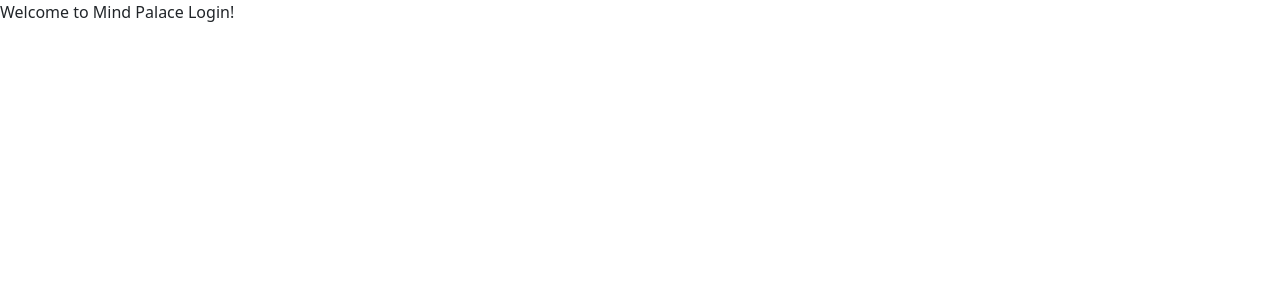
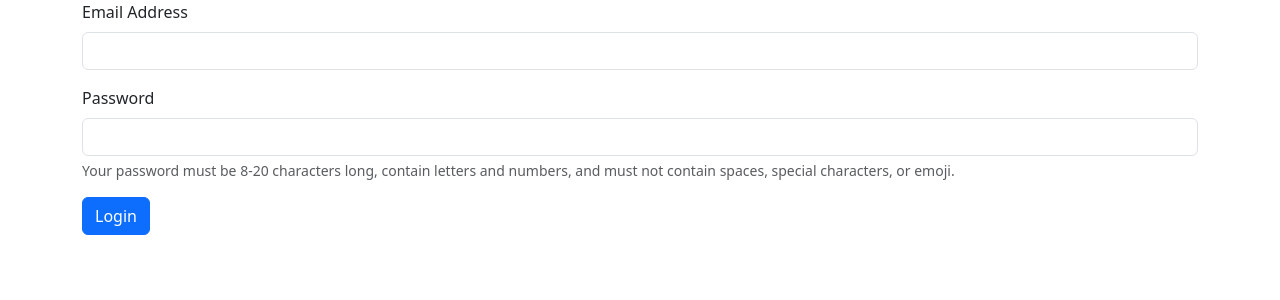
Before and after one commit to neidacreates/mind_palace_frontend, a React (Create React App) app: page /signup in a window 1280 px wide. Shown: the top 300 px of the page. Built offline with nearby package versions, Linux system fonts and the light colour scheme; no server answers.

Commit message:
adds successful login navigation

```diff
--- a/package.json
+++ b/package.json
@@ -6,6 +6,7 @@
     "@testing-library/jest-dom": "^5.14.1",
     "@testing-library/react": "^13.0.0",
     "@testing-library/user-event": "^13.2.1",
+    "axios": "^1.3.1",
     "bootstrap": "^5.2.3",
     "react": "^18.2.0",
     "react-bootstrap": "^2.7.0",
--- a/src/Pages/Dashboard.js
+++ b/src/Pages/Dashboard.js
@@ -1,10 +1,13 @@
 // import mockWorkspaces from "../testData";
-import { Link, Outlet } from "react-router-dom";
+import { Link, useLocation } from "react-router-dom";
 
 const Dashboard = ({ workspaceData }) => {
+  const location = useLocation();
+  const current_user = location.state.user_id;
+  console.log("current user id ", current_user);
   return (
     <div>
-      <h1>Welcome to Mind Palace Workspaces Dashboard!</h1>
+      <h1>Welcome to Mind Palace Workspaces Dashboard, User {current_user}!</h1>
 
       <h2>
         Choose one of your existing workspaces from below or make a new one.
--- a/src/Pages/Login.js
+++ b/src/Pages/Login.js
@@ -1,5 +1,72 @@
+// TODO: handle errors when user isn't found (display popup or something?)
+// TODO: where to save the user id? state? browser storage?
+// TODO: get the page to move to /workspaces when the login is successful
+
+import { wait } from "@testing-library/user-event/dist/utils";
+import axios from "axios";
+import { useNavigate } from "react-router-dom";
+
 const Login = () => {
-  return <div>Welcome to Mind Palace Login!</div>;
+  const apiAddress = process.env.REACT_APP_BACKEND_URL;
+  const navigate = useNavigate();
+
+  const getUser = async (emailAddress, password) => {
+    await wait(1000);
+    return axios
+      .post(`${apiAddress}/login`, {
+        email: emailAddress,
+        password: password,
+      })
+      .then((response) => {
+        const current_user = response.data;
+        console.log(current_user);
+        navigate("/workspaces", { state: { user_id: current_user } });
+      })
+      .catch((error) => <section>{error.response.data.message}</section>);
+  };
+
+  const onLoginSubmit = (event) => {
+    event.preventDefault();
+    const emailAddress = event.target.elements.email.value;
+    const password = event.target.password.value;
+    getUser(emailAddress, password);
+  };
+
+  return (
+    <form className="container" onSubmit={onLoginSubmit}>
+      <div className="mb-3">
+        <label htmlFor="InputEmail1" className="form-label">
+          Email Address
+        </label>
+        <input
+          type="email"
+          name="email"
+          className="form-control"
+          id="InputEmail1"
+          aria-describedby="emailHelp"
+        />
+      </div>
+      <div className="mb-3">
+        <label htmlFor="InputPassword" className="form-label">
+          Password
+        </label>
+        <input
+          type="password"
+          name="password"
+          className="form-control"
+          id="InputPassword"
+          aria-describedby="passwordHelpBlock"
+        />
+        <div id="passwordHelpBlock" className="form-text">
+          Your password must be 8-20 characters long, contain letters and
+          numbers, and must not contain spaces, special characters, or emoji.
+        </div>
+      </div>
+      <button type="submit" className="btn btn-primary">
+        Login
+      </button>
+    </form>
+  );
 };
 
 export default Login;
--- a/src/components/Timer.js
+++ b/src/components/Timer.js
@@ -1,3 +1,7 @@
+// TODO:
+// settings modal window
+// switching timer to break (probably just make a button to switch which also changes the secondsLeft state and change the heading)
+
 import React, { useEffect, useState } from "react";
 
 const Timer = ({ seconds }) => {
@@ -54,6 +58,7 @@ const Timer = ({ seconds }) => {
   // stuff that gets rendered
   return (
     <div className="container">
+      <span>Timer!</span>
       <button className="btn btn-primary" onClick={start}>
         Start
       </button>
--- a/src/testData.js
+++ b/src/testData.js
@@ -12,7 +12,7 @@ export const mockWorkspaces = [
     id: 2,
     name: "Beach",
     timer_default: 1500,
-    user: 1,
+    user: 2,
     background_default:
       "https://images.unsplash.com/photo-1507525428034-b723cf961d3e?ixlib=rb-4.0.3&ixid=MnwxMjA3fDB8MHxwaG90by1wYWdlfHx8fGVufDB8fHx8&auto=format&fit=crop&w=2073&q=80",
   },
```
Also changed, not shown: 1 other file (tests, documents, lock files or other folders).
